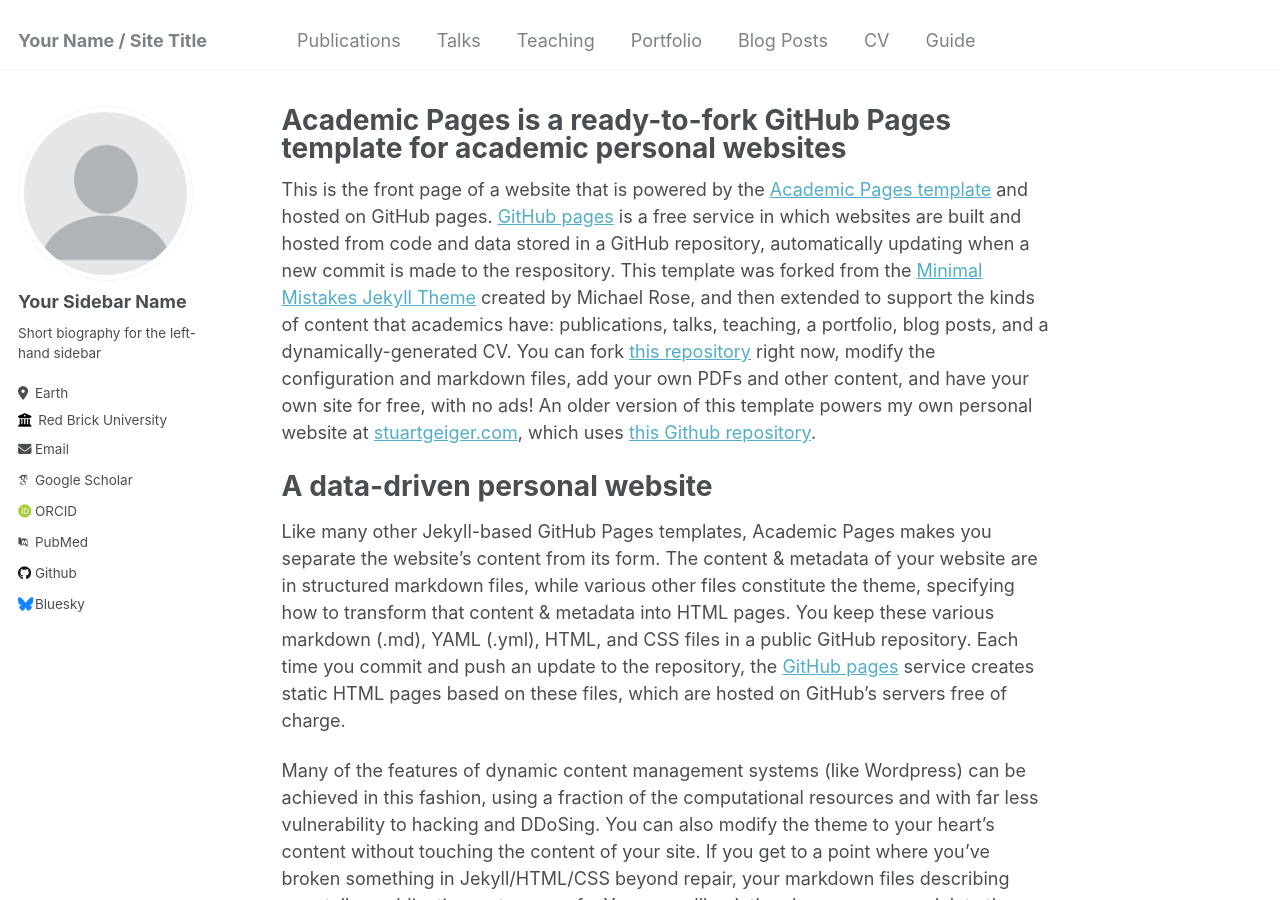
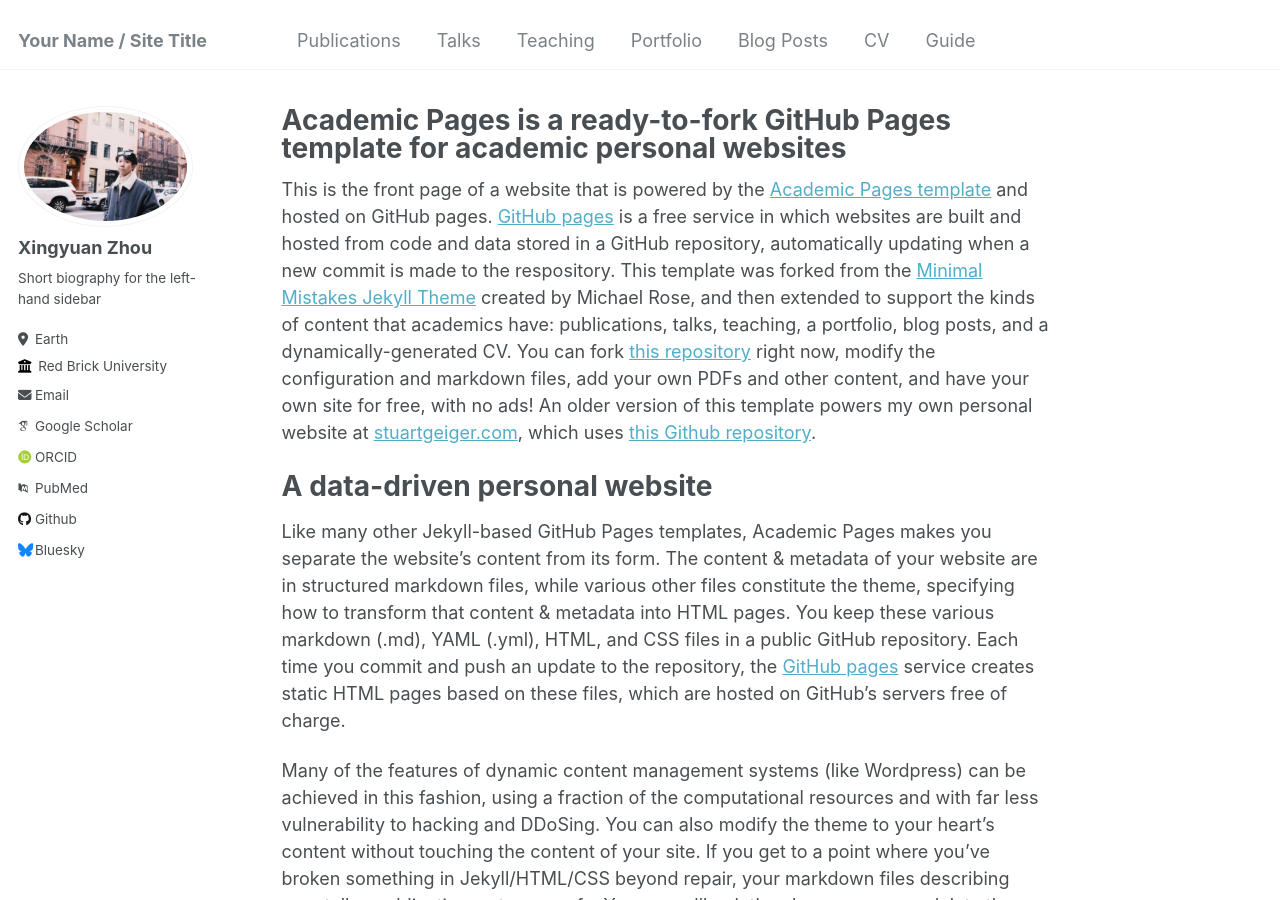
Before and after one commit to Xingyuan-Zhou/xingyuan-zhou.github.io, a Jekyll site: the page built from _pages/about.md, in a window 1280 px wide and 900 px high. Built offline with Jekyll 4.4.1, drawn with Linux system fonts in a browser that asks for light colours; some web fonts are replaced.

Commit message:
Update _config.yml

```diff
--- a/_config.yml
+++ b/_config.yml
@@ -21,8 +21,8 @@ repository               : "academicpages/academicpages.github.io"
 #               Additional customization can be done by editing /_includes/author-profile.html
 author:
   # Biographic information
-  avatar           : "profile.png"
-  name             : "Your Sidebar Name"
+  avatar           : "xzprofile.jpg"
+  name             : "Xingyuan Zhou"
   pronouns         : # example: "she/her"
   bio              : "Short biography for the left-hand sidebar"
   location         : "Earth"
```
